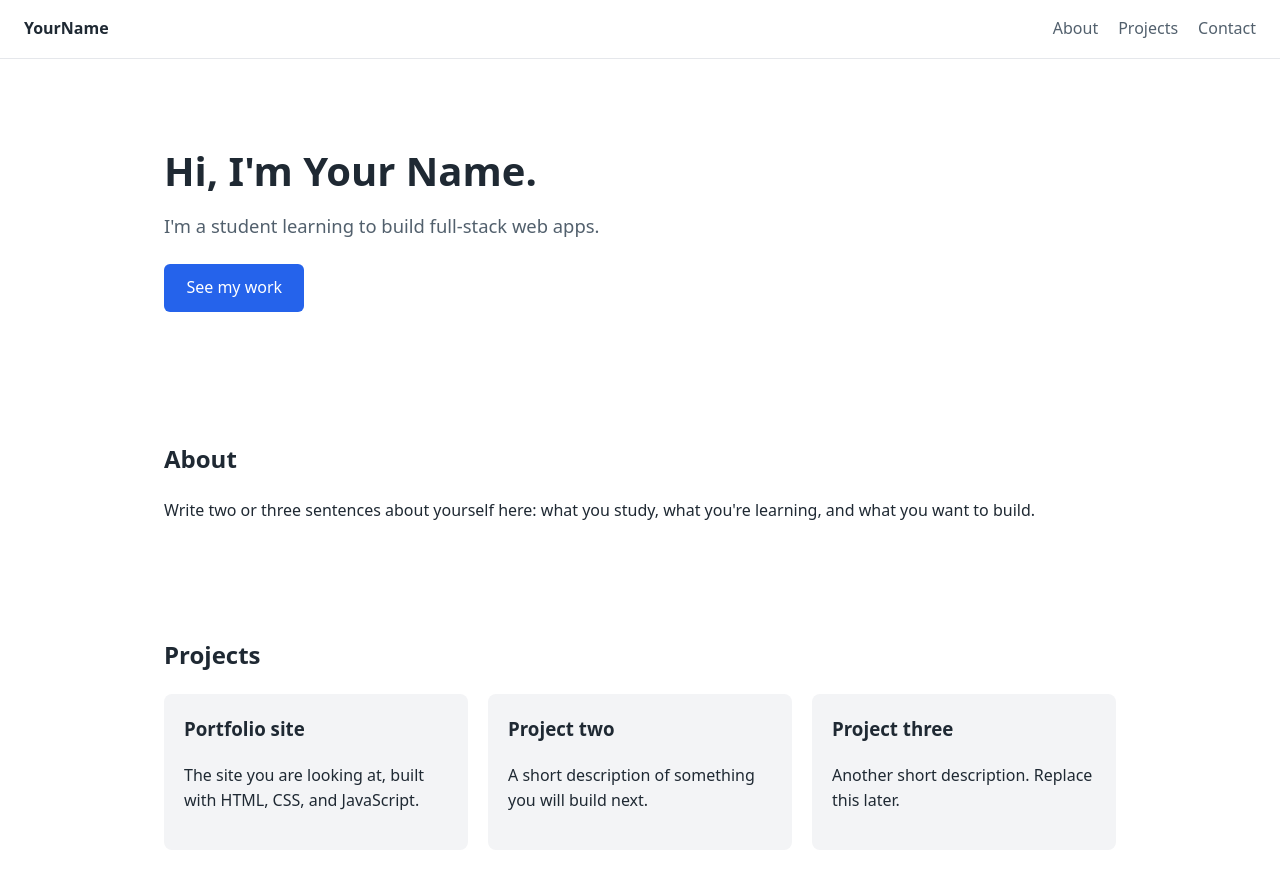
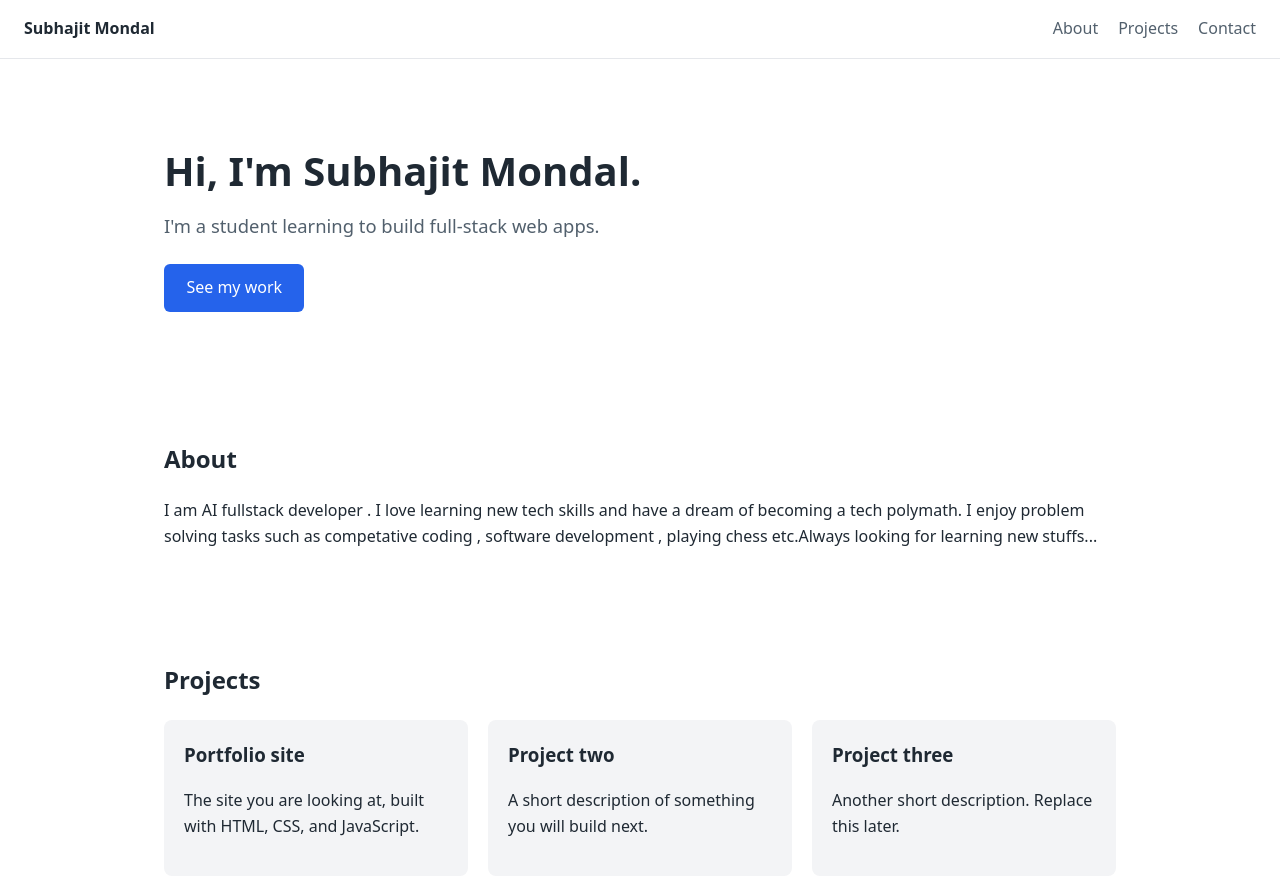
Before and after one commit to subhajit-mondal19/Portfolio, a plain HTML site: page index.html in a window 1280 px wide. Shown: the top 879 px of the page. Drawn offline with Linux system fonts and the light colour scheme.

Commit message:
Personalized the portfolio contents

```diff
--- a/index.html
+++ b/index.html
@@ -3,12 +3,12 @@
 <head>
   <meta charset="UTF-8">
   <meta name="viewport" content="width=device-width, initial-scale=1">
-  <title>Your Name | Portfolio</title>
+  <title>Subhajit Mondal | Portfolio</title>
   <link rel="stylesheet" href="style.css">
 </head>
 <body>
   <header class="site-header">
-    <a href="#home" class="logo">YourName</a>
+    <a href="#home" class="logo">Subhajit Mondal</a>
     <button id="nav-toggle" class="nav-toggle" aria-expanded="false" aria-controls="nav-menu">Menu</button>
     <nav id="nav-menu" class="nav-menu">
       <a href="#about">About</a>
@@ -19,14 +19,14 @@
 
   <main>
     <section id="home" class="hero">
-      <h1>Hi, I'm Your Name.</h1>
+      <h1>Hi, I'm Subhajit Mondal.</h1>
       <p>I'm a student learning to build full-stack web apps.</p>
       <a href="#projects" class="btn">See my work</a>
     </section>
 
     <section id="about" class="section">
       <h2>About</h2>
-      <p>Write two or three sentences about yourself here: what you study, what you're learning, and what you want to build.</p>
+      <p>I am AI fullstack developer . I love learning new tech skills and have a dream of becoming a tech polymath. I enjoy problem solving tasks such as competative coding , software development , playing chess etc.Always looking for learning new stuffs...</p>
     </section>
 
     <section id="projects" class="section">
```
